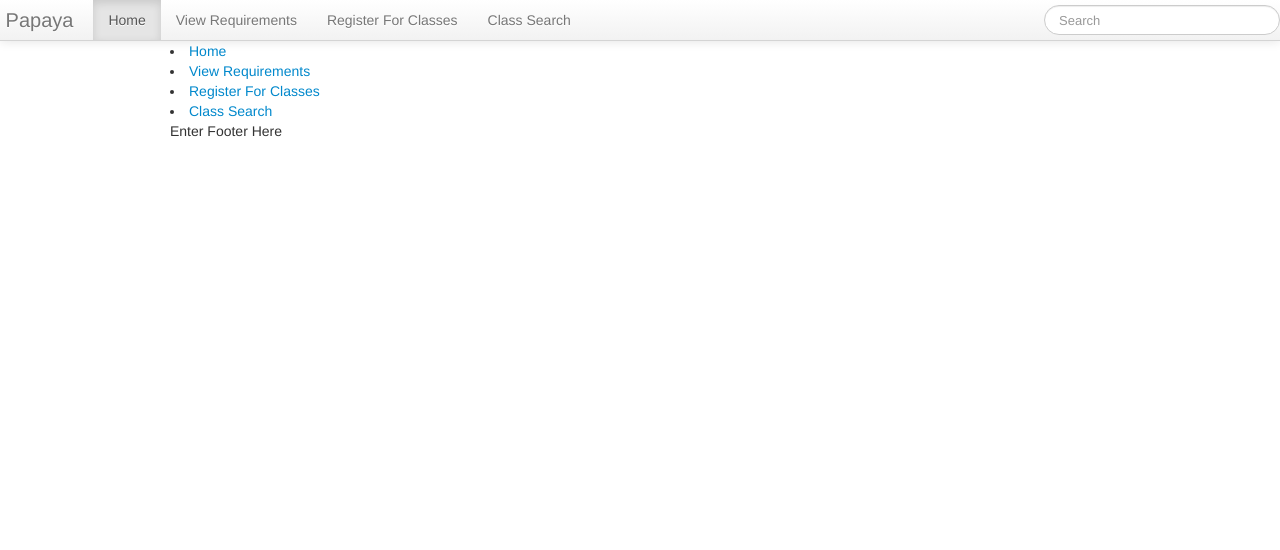
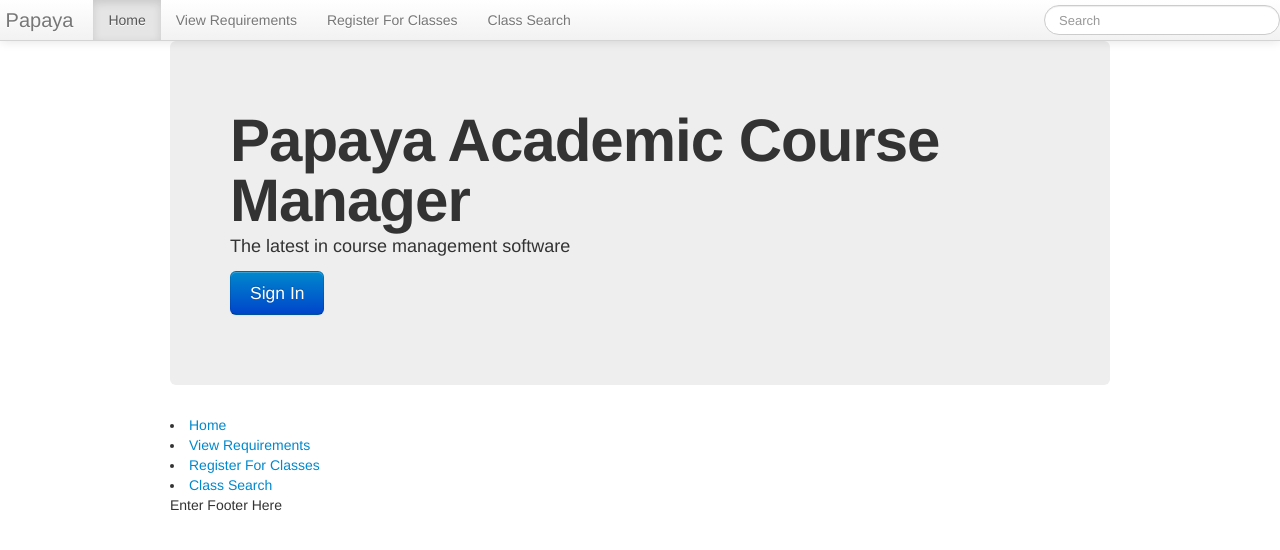
Before and after one commit to kpietrow/fourYearPlanner, a Django app: page / in a window 1280 px wide. Shown: the top 550 px of the page. Run offline with Django 3.2, Linux system fonts and the light colour scheme.

Commit message:
Updated Index.html elements

```diff
--- a/fourYearPlanner/templates/index.html
+++ b/fourYearPlanner/templates/index.html
@@ -4,6 +4,16 @@
 {% extends 'base.html' %}
 
 {% block content %}
+
+    <div class="hero-unit">
+        <h1>Papaya Academic Course Manager</h1>
+        <p>The latest in course management software</p>
+        <p>
+            <a class="btn btn-primary btn-large">
+                Sign In
+            </a>
+        </p>
+    </div>
 
 {% block links %}
 
```
